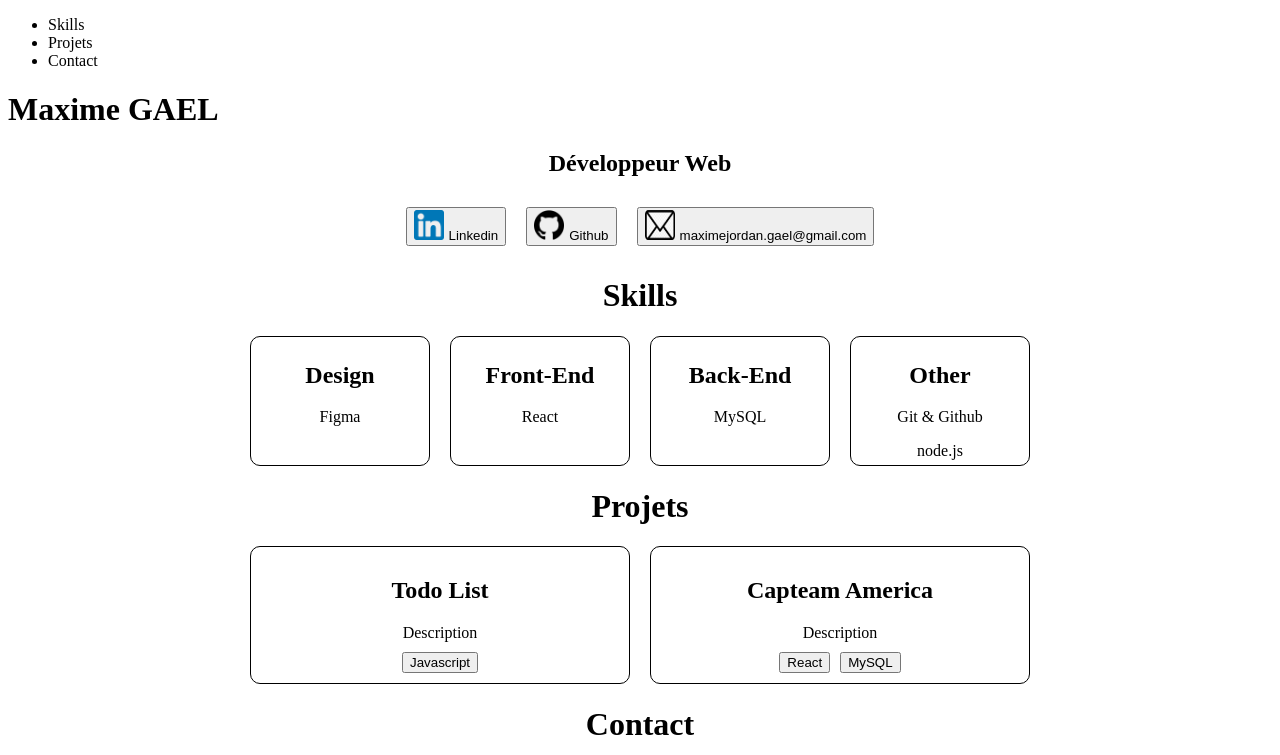
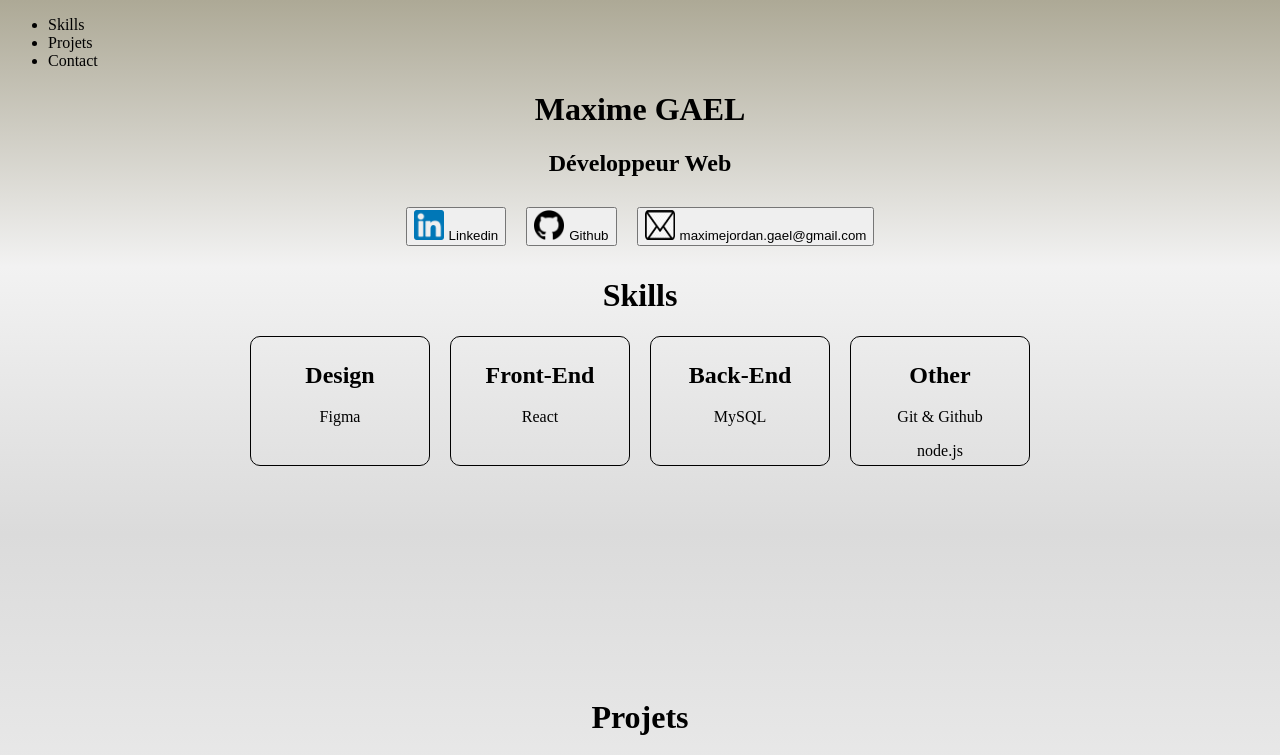
Before and after one commit to MaximeG971/Portfolio, a React (Vite) app: page / in a window 1280 px wide. Shown: the top 755 px of the page. Built offline with nearby package versions, Linux system fonts and the light colour scheme.

Commit message:
démarrage du CSS

```diff
--- a/src/App.css
+++ b/src/App.css
@@ -0,0 +1,27 @@
+body {
+  background: linear-gradient(to bottom, #ada996, #f2f2f2, #dbdbdb, #eaeaea);
+  background-attachment: fixed;
+}
+.div-principale h1,
+h2,
+p {
+  display: flex;
+  justify-content: center;
+  text-align: center;
+}
+
+.page-presentation {
+  height: 100vh;
+}
+
+.skills-container {
+  height: 50vh;
+}
+
+.projets-container {
+  height: 50vh;
+}
+
+.contact-container {
+  height: 50vh;
+}
```
